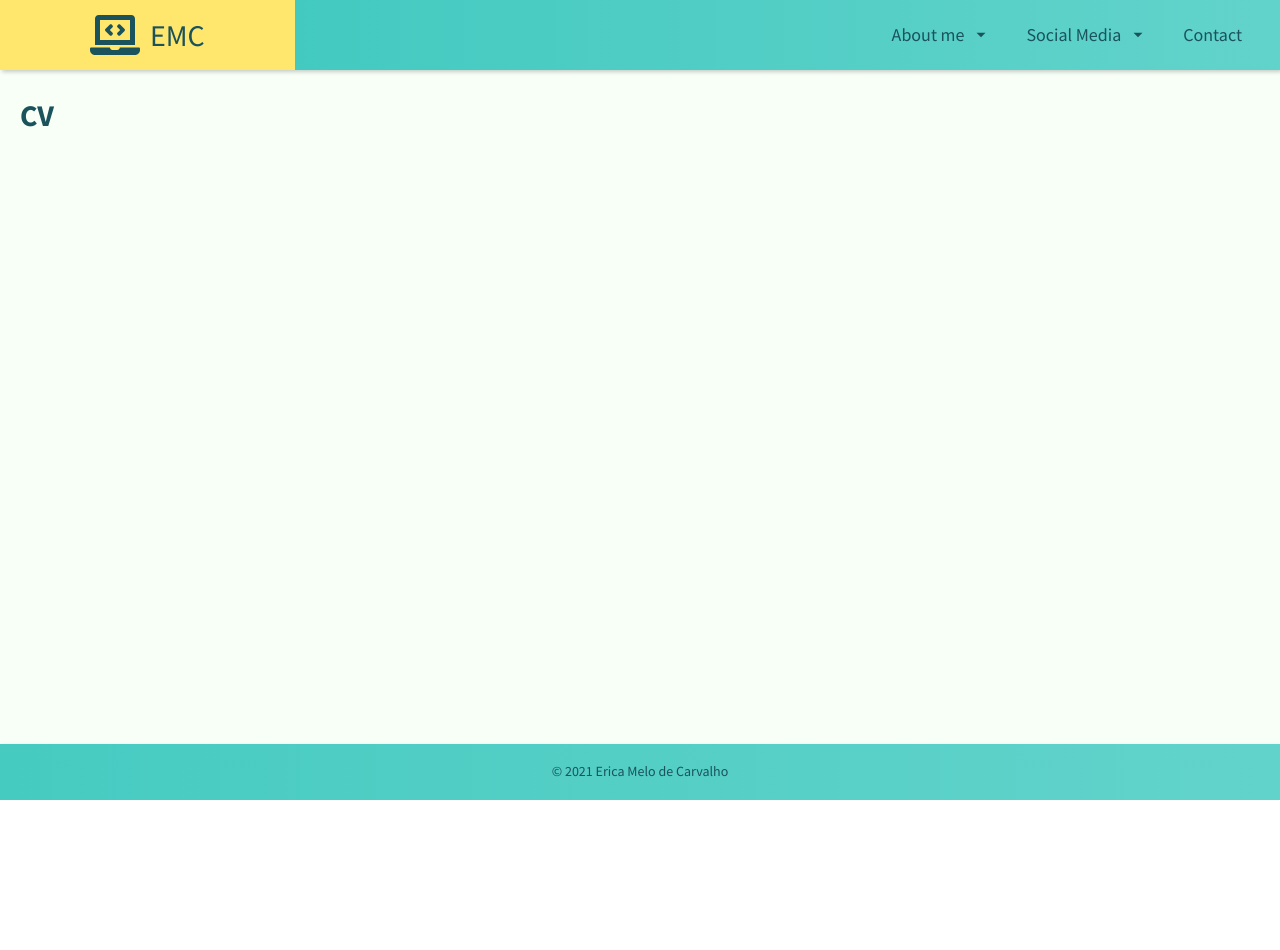
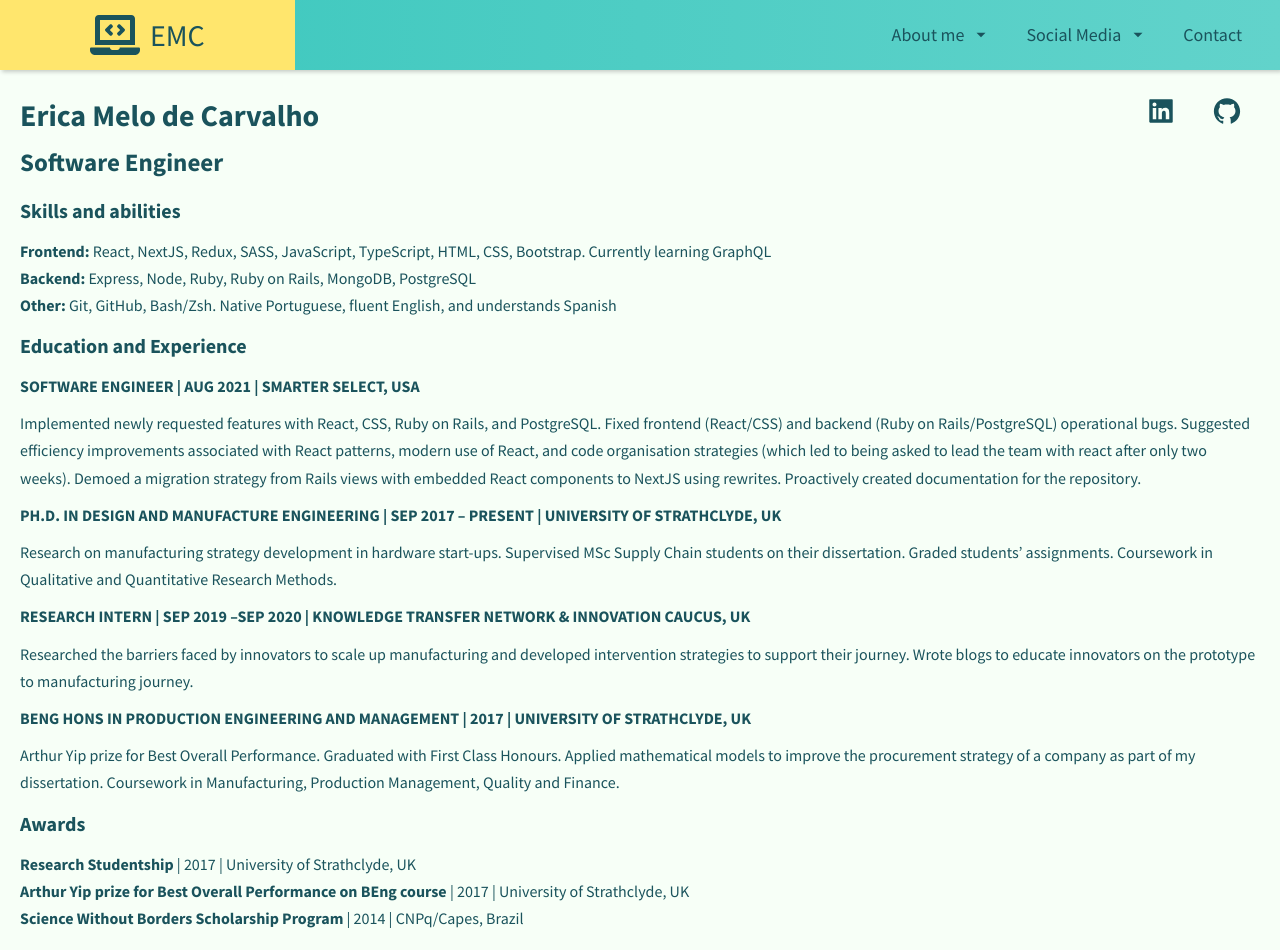
Before and after one commit to ericamcar/my-website, a Next.js app: page /cv in a window 1280 px wide. Shown: the top 950 px of the page. Before the commit the page ends 800 px from the top, so only its background shows below. Built offline with nearby package versions, Linux system fonts and the light colour scheme.

Commit message:
add cv page

```diff
--- a/next.config.js
+++ b/next.config.js
@@ -1,4 +1,4 @@
 /** @type {import('next').NextConfig} */
 module.exports = {
   reactStrictMode: true,
-}
+};
--- a/pages/cv.tsx
+++ b/pages/cv.tsx
@@ -1,9 +1,131 @@
 import type { NextPage } from "next";
+import { AiFillLinkedin, AiFillGithub } from "react-icons/ai";
 
 const CV: NextPage = () => {
   return (
     <>
-      <h1 className="heading-primary">CV</h1>
+      <div className="cv-header">
+        <div>
+          <h1 className="heading-primary">Erica Melo de Carvalho</h1>
+          <h2 className="heading-secondary">Software Engineer</h2>
+        </div>
+        <div>
+          <a
+            className="heading-secondary icon"
+            href="https://www.linkedin.com/in/erica-melo-de-carvalho"
+          >
+            <AiFillLinkedin />
+          </a>
+          <a
+            className="heading-secondary icon"
+            href="https://github.com/ericamcar"
+          >
+            <AiFillGithub />
+          </a>
+        </div>
+      </div>
+      <h3 className="heading-tertiary my-1">Skills and abilities</h3>
+      <ul>
+        <li>
+          <strong>Frontend:</strong> React, NextJS, Redux, SASS, JavaScript,
+          TypeScript, HTML, CSS, Bootstrap. Currently learning GraphQL
+        </li>
+        <li>
+          <strong>Backend:</strong> Express, Node, Ruby, Ruby on Rails, MongoDB,
+          PostgreSQL
+        </li>
+        <li>
+          <strong>Other:</strong> Git, GitHub, Bash/Zsh. Native Portuguese,
+          fluent English, and understands Spanish
+        </li>
+      </ul>
+
+      <h3 className="heading-tertiary my-1">Education and Experience</h3>
+      <h4 className="heading-quaternary">
+        Software Engineer | Aug 2021 | Smarter Select, USA
+      </h4>
+      <p className="my-1">
+        Implemented newly requested features with React, CSS, Ruby on Rails, and
+        PostgreSQL. Fixed frontend (React/CSS) and backend (Ruby on
+        Rails/PostgreSQL) operational bugs. Suggested efficiency improvements
+        associated with React patterns, modern use of React, and code
+        organisation strategies (which led to being asked to lead the team with
+        react after only two weeks). Demoed a migration strategy from Rails
+        views with embedded React components to NextJS using rewrites.
+        Proactively created documentation for the repository.
+      </p>
+
+      <h4 className="heading-quaternary">
+        Ph.D. in Design and Manufacture Engineering | Sep 2017 – Present |
+        University of Strathclyde, UK
+      </h4>
+      <p className="my-1">
+        Research on manufacturing strategy development in hardware start-ups.
+        Supervised MSc Supply Chain students on their dissertation. Graded
+        students’ assignments. Coursework in Qualitative and Quantitative
+        Research Methods.
+      </p>
+
+      <h4 className="heading-quaternary">
+        Research Intern | Sep 2019 –Sep 2020 | Knowledge Transfer Network &
+        Innovation Caucus, UK
+      </h4>
+      <p className="my-1">
+        Researched the barriers faced by innovators to scale up manufacturing
+        and developed intervention strategies to support their journey. Wrote
+        blogs to educate innovators on the prototype to manufacturing journey.
+      </p>
+
+      <h4 className="heading-quaternary">
+        BEng Hons in Production Engineering and Management | 2017 | University
+        of Strathclyde, UK
+      </h4>
+      <p className="my-1">
+        Arthur Yip prize for Best Overall Performance. Graduated with First
+        Class Honours. Applied mathematical models to improve the procurement
+        strategy of a company as part of my dissertation. Coursework in
+        Manufacturing, Production Management, Quality and Finance.
+      </p>
+
+      <h3 className="heading-tertiary my-1">Awards</h3>
+      <ul>
+        <li>
+          <strong>Research Studentship</strong> | 2017 | University of
+          Strathclyde, UK
+        </li>
+        <li>
+          <strong>
+            Arthur Yip prize for Best Overall Performance on BEng course
+          </strong>{" "}
+          | 2017 | University of Strathclyde, UK
+        </li>
+        <li>
+          <strong>Science Without Borders Scholarship Program</strong> | 2014 |
+          CNPq/Capes, Brazil
+        </li>
+      </ul>
+
+      <h3 className="heading-tertiary my-1">Volunteering</h3>
+      <ul>
+        <li>
+          <strong>Open Source Club Lead</strong> | Mintbean | Aug 2021 – Present
+        </li>
+        <li>
+          <strong>Hiring Hackathon Code Mentor</strong> | Mintbean | Aug 2021 –
+          Present
+        </li>
+        <li>
+          <strong>Math Mentor</strong> | Lead Scotland | Sep 2019 – Jan 2020
+        </li>
+        <li>
+          <strong>Volunteer Coordinator</strong> | The Prince’s Trust | Jul 2016
+          – Oct 2016
+        </li>
+        <li>
+          <strong>Cultural Awareness Speaker</strong> | AIESEC Lviv | Jul 2012 –
+          Aug 201
+        </li>
+      </ul>
     </>
   );
 };
--- a/styles/globals.css
+++ b/styles/globals.css
@@ -212,7 +212,6 @@ body {
 
 .content {
   flex-grow: 1;
-  display: flex;
   margin: 2rem; }
 
 .footer {
@@ -364,6 +363,15 @@ body {
   .navigation-checkbox:checked ~ .navigation-nav {
     transform: translateX(-21rem); } }
 
+.cv-header {
+  display: flex;
+  justify-content: space-between; }
+
+.icon {
+  color: #1a535c;
+  margin: 1.8rem;
+  font-size: 3rem; }
+
 .home {
   display: flex;
   flex-direction: column;
--- a/styles/sass/layout/_content.scss
+++ b/styles/sass/layout/_content.scss
@@ -1,5 +1,4 @@
 .content {
   flex-grow: 1;
-  display: flex;
   margin: 2rem;
 }
--- a/styles/sass/main.scss
+++ b/styles/sass/main.scss
@@ -11,4 +11,5 @@
 @import "layout/navigation";
 @import "layout/navigation-small";
 
+@import "pages/cv";
 @import "pages/home";
--- /dev/null
+++ b/styles/sass/pages/_cv.scss
@@ -0,0 +1,10 @@
+.cv-header {
+  display: flex;
+  justify-content: space-between;
+}
+
+.icon {
+  color: $color-dark;
+  margin: 1.8rem;
+  font-size: 3rem;
+}
```
